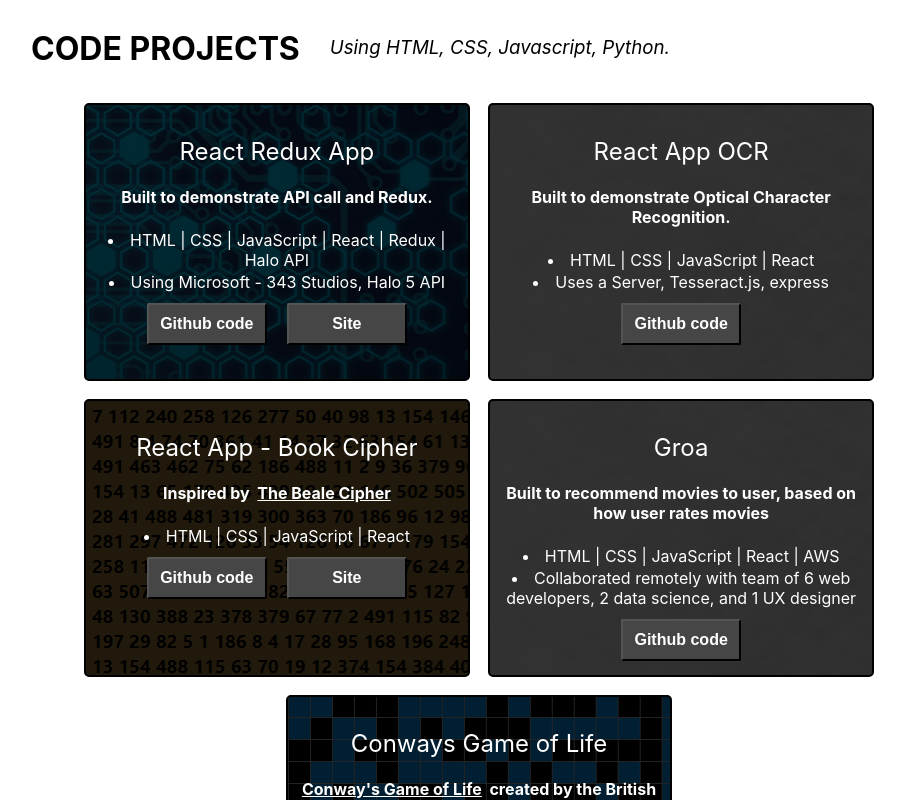
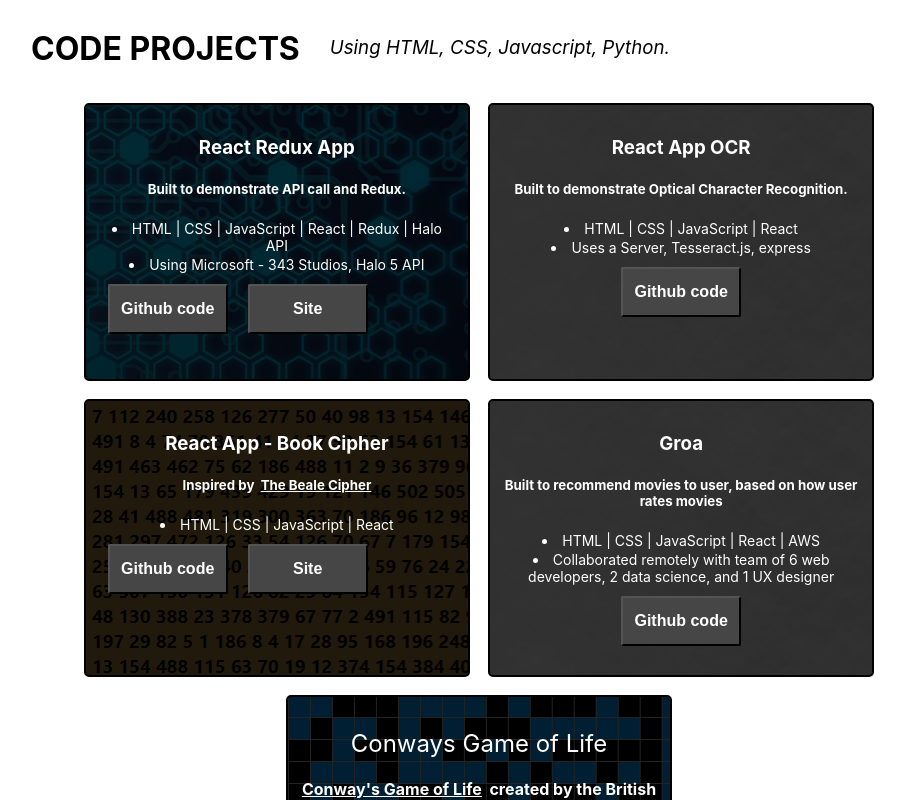
Before and after one commit to BenSolt/MyPortfolio, a React (Create React App) app in the folder portfolio/: page / in a window 1280 px wide. Shown: the part 700-1500 px from the top of the page, without its empty margins (161-1066 px from the left). Built offline with nearby package versions, Linux system fonts and the light colour scheme.

Commit message:
tweaking stuff

```diff
--- a/portfolio/src/components/home/Projects.js
+++ b/portfolio/src/components/home/Projects.js
@@ -59,15 +59,17 @@ export default function Projects() {
                 <div className='projectHalo'>
 
                     <div className='projectText'>
-                        <h2 className='textcolorTitle'>React Redux App</h2>
-                        <h4 className='textcolor'>
+                        <h3 className='textcolorTitle'>React Redux App</h3>
+                        <h5 className='textcolor'>
                             Built to demonstrate API call and Redux.
-                    </h4>
+                        </h5>
                         <li className='bullet'>HTML | CSS | JavaScript | React | Redux | Halo API</li>
                         <li className='bullet'>Using Microsoft - 343 Studios, Halo 5 API</li>
 
+                        <div className='btn2Holder'>
                             <button class="btn2" onClick={ReactReduxGithub}>Github code</button>
                             <button class="btn2" onClick={ReactReduxDeploy}>Site</button>
+                        </div>
                     </div>
 
                 </div>
@@ -76,10 +78,11 @@ export default function Projects() {
                 <div className='projectGroa'>
 
                     <div className='projectText'>
-                        <h2 className='textcolorTitle'>React App OCR</h2>
-                        <h4 className='textcolor'>
+                        <h3 className='textcolorTitle'>React App OCR</h3>
+                        <h5 className='textcolor'>
                             Built to demonstrate Optical Character Recognition.
-                    </h4>
+                        </h5>
+
                         <li className='bullet'>HTML | CSS | JavaScript | React </li>
                         <li className='bullet'> Uses a Server, Tesseract.js, express </li>
 
@@ -92,15 +95,17 @@ export default function Projects() {
                 <div className='projectCipher'>
 
                     <div className='projectText'>
-                        <h2 className='textcolorTitle'>React App - Book Cipher</h2>
-                        <h4 className='textcolor'>
+                        <h3 className='textcolorTitle'>React App - Book Cipher</h3>
+                        <h5 className='textcolor'>
                             Inspired by &nbsp;
                             <a className="Conwaylink" href="https://en.wikipedia.org/wiki/Beale_ciphers">The Beale Cipher</a>
-                        </h4>
+                        </h5>
                         <li className='bullet'>HTML | CSS | JavaScript | React </li>
 
+                        <div className='btn2Holder'>
                             <button class="btn2" onClick={ReactCipherGithub}>Github code</button>
                             <button class="btn2" onClick={ReactCipher}>Site</button>
+                        </div>
                     </div>
 
                 </div>
@@ -108,8 +113,8 @@ export default function Projects() {
                 <div className='projectGroa'>
 
                     <div className='projectText'>
-                        <h2 className='textcolorTitle'>Groa</h2>
-                        <h4 className='textcolor'>Built to recommend movies to user, based on how user rates movies</h4>
+                        <h3 className='textcolorTitle'>Groa</h3>
+                        <h5 className='textcolor'>Built to recommend movies to user, based on how user rates movies</h5>
                         <li className='bullet'>HTML | CSS | JavaScript | React | AWS</li>
                         {/* <li>As Front End Developer built Authorization, Login, display layout of movie info</li>    */}
                         <li className='bullet'>Collaborated remotely with team of 6 web developers, 2 data science, and 1 UX designer</li>
--- a/portfolio/src/components/home/UnrealEngine.js
+++ b/portfolio/src/components/home/UnrealEngine.js
@@ -14,10 +14,6 @@ export default function Unreal() {
                 <div className='projectText'>
                     <h2 className='textcolorTitle'>2d Side Scroller</h2>
                         <h4 className='textcolor'>A 2d Platformer. Uses Blueprints
-                        {/* Learn new abilities which allow you to progress through the game.
-                            <li>Pickup ability</li>
-                            <li>Double Jump</li>
-                            <li>Jet Pack</li> */}
                         </h4>
 
                 <div>
--- a/portfolio/src/css/projects.css
+++ b/portfolio/src/css/projects.css
@@ -35,11 +35,11 @@ color: white;
 }
 
 .btn2Holder{
-    margin-top: 20px;
-    width: 20%;
+    display: flex;
 }
 
 .btn2{
+    height:50px;
     color: white;
     width: 120px;
     padding: 10px;
@@ -321,6 +321,7 @@ color: white;
 
 .bullet{
     color: white;
+    font-size: 14px;
  }
 
 .textcolor{
```
Lines whose indentation alone changed are shown as unchanged.
